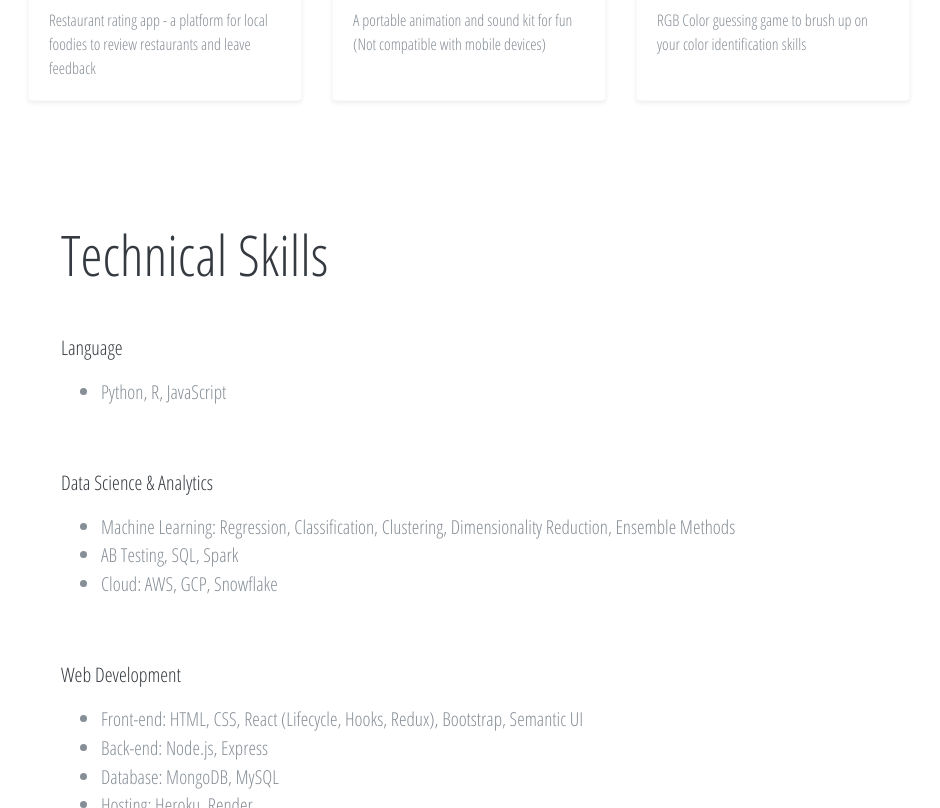
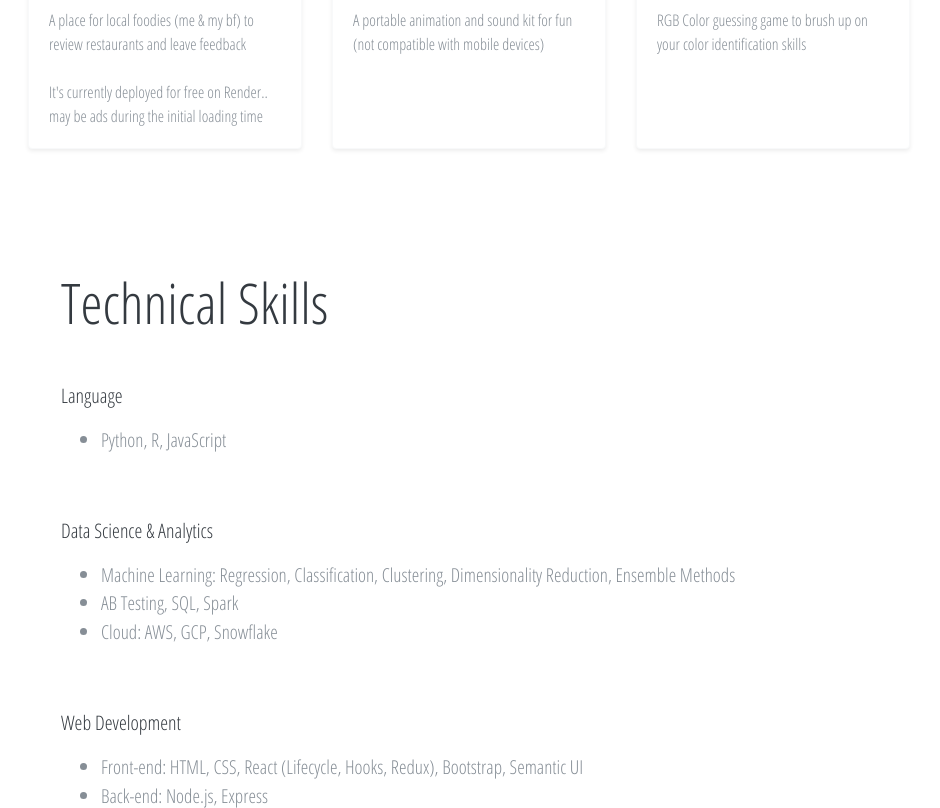
Before and after one commit to JeannieChen/JeannieChen.github.io, a plain HTML site: page index.html in a window 1280 px wide. Shown: the part 5600-6408 px from the top of the page, without its empty margins (307-1247 px from the left). Drawn offline with nearby package versions, Linux system fonts and the light colour scheme; a web font is replaced by a local one.

Commit message:
add feedme link

```diff
--- a/index.html
+++ b/index.html
@@ -549,18 +549,19 @@
                     </div>
                   </div>
 
-                  <!-- full stack app -->
+                  <!-- feedme app -->
                   <div class="col mb-4 d-flex">
                     <div class="card border-light shadow-sm">
                       <img src="img/feedme.gif" class="card-img-top" alt="animated">
                       <div class="card-body">
                         <h5 class="card-title">
-                          <a href="">
+                          <a href="https://where-to-eat.onrender.com/restaurant">
                             <i class="fal fa-link"></i> Where to eat?
                           </a>
                         </h5>
-                        <p class="card-text"> Restaurant rating app - a platform for local foodies to review restaurants
-                          and leave feedback
+                        <p class="card-text"> A place for local foodies (me & my bf) to review restaurants
+                          and leave feedback <br><br>
+                          It's currently deployed for free on Render.. may be ads during the initial loading time
                         </p>
                       </div>
                     </div>
@@ -576,7 +577,7 @@
                             <i class="fal fa-link"></i> Patatap Clone
                           </a>
                         </h5>
-                        <p class="card-text"> A portable animation and sound kit for fun (Not compatible with mobile
+                        <p class="card-text"> A portable animation and sound kit for fun (not compatible with mobile
                           devices) </p>
                       </div>
                     </div>
```
